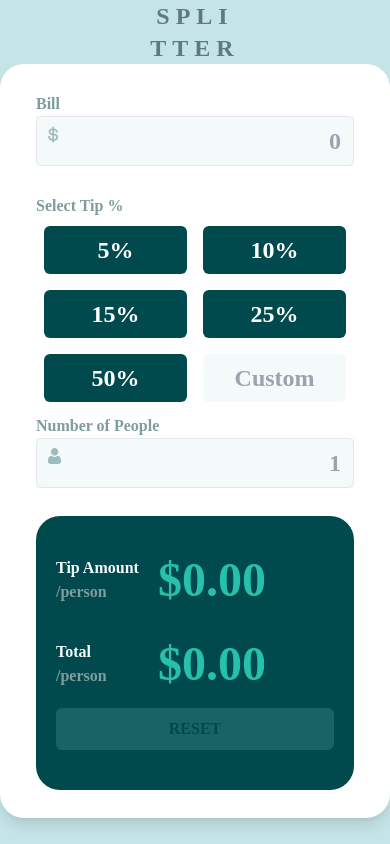
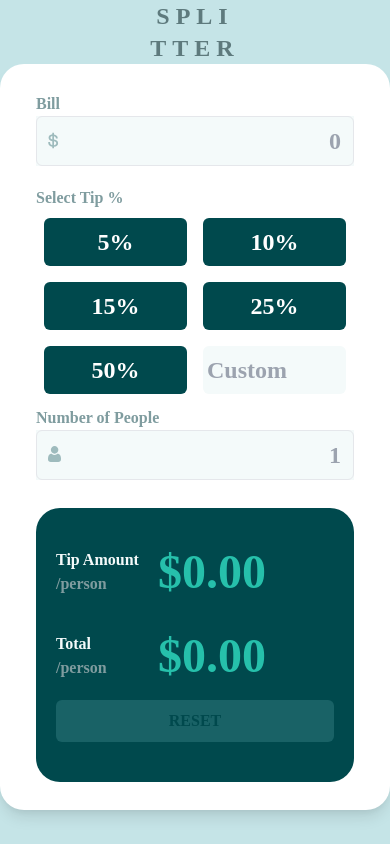
Before and after one commit to Edwardb11/Tip-calculator-app, a React (Create React App) app: page / in a window 390 px wide. Built offline with nearby package versions, Linux system fonts and the light colour scheme.

Commit message:
update center icon and margin

```diff
--- a/src/componets/box/Box.js
+++ b/src/componets/box/Box.js
@@ -58,12 +58,12 @@ export default function Box() {
             <div className="  flex-auto mx-2  max-w-1/2 2xl:max-w-1/2 xl:max-w-1/2 lg:max-w-full md:max-w-full sm:max-w-full">
               <label
                 htmlFor="bill"
-                className="block text-cyan-dark_gray font-semibold"
+                className="block text-cyan-dark_gray font-semibold mb-2 sm:mb-0"
               >
                 Bill
               </label>
               <div className="bg-cyan-light_gray relative">
-                <DollarIcon className="absolute top-2.5 left-3 z-10" />
+                <DollarIcon className="absolute top-4 left-3 z-10" />
                 <input
                   id="bill"
                   name="bill"
@@ -73,7 +73,7 @@ export default function Box() {
                   min="1"
                   onChange={(e) => setBill(e.target.value)}
                   required
-                  className="text-right group relative focus:outline-none  text-2xl focus:ring-2 focus:ring-cyan-dark border  font-semibold focus:border-transparent rounded-md block w-full px-3 py-2 mb-7 text-black bg-cyan-light_gray  "
+                  className="text-right group relative focus:outline-none  text-2xl focus:ring-2 focus:ring-cyan-dark border  font-semibold focus:border-transparent rounded-md block w-full px-3 py-2 mb-5 text-black bg-cyan-light_gray  "
                   placeholder="0"
                 />
               </div>
@@ -93,13 +93,13 @@ export default function Box() {
                   min="1"
                   value={TipC}
                   onChange={(e) => setTipC(e.target.value)}
-                  className=" group relative  w-1/4 mx-2 my-2 py-2 px-1  sm:w-2/5 text-center focus:outline-none  text-2xl focus:ring-2 focus:ring-cyan-dark   font-semibold focus:border-transparent rounded-md block text-black bg-cyan-light_gray "
+                  className=" group relative  w-1/4 mx-2 my-2 py-2 px-1 sm:w-2/5 text-left focus:outline-none  text-2xl focus:ring-2 focus:ring-cyan-dark   font-semibold focus:border-transparent rounded-md block text-black bg-cyan-light_gray "
                   placeholder="Custom"
                 />
               </div>
               <label
                 htmlFor="people"
-                className="block text-cyan-dark_gray font-semibold"
+                className="block text-cyan-dark_gray font-semibold mb-2 sm:mb-0"
               >
                 Number of People
               </label>
@@ -107,7 +107,7 @@ export default function Box() {
                 <div className=" text-red-500 text-right">Can't be zero</div>
               )}
               <div className="bg-cyan-light_gray  relative">
-                <PersonIcon className="absolute top-2.5 left-3 z-10" />
+                <PersonIcon className="absolute top-4 left-3 z-10" />
                 <input
                   id="people"
                   name="people"
@@ -133,7 +133,7 @@ export default function Box() {
                     Tip Amount
                     <span className="block text-cyan-dark_gray">/person</span>
                   </div>
-                  <div className="text-cyan-strong text-5xl  font-bold  w-44  ">
+                  <div className="text-cyan-strong text-5xl  font-bold  w-44 ">
                     ${TipAmount === 0 ? "0.00" : TipAmount.toFixed(2)}
                   </div>
                 </div>
```
